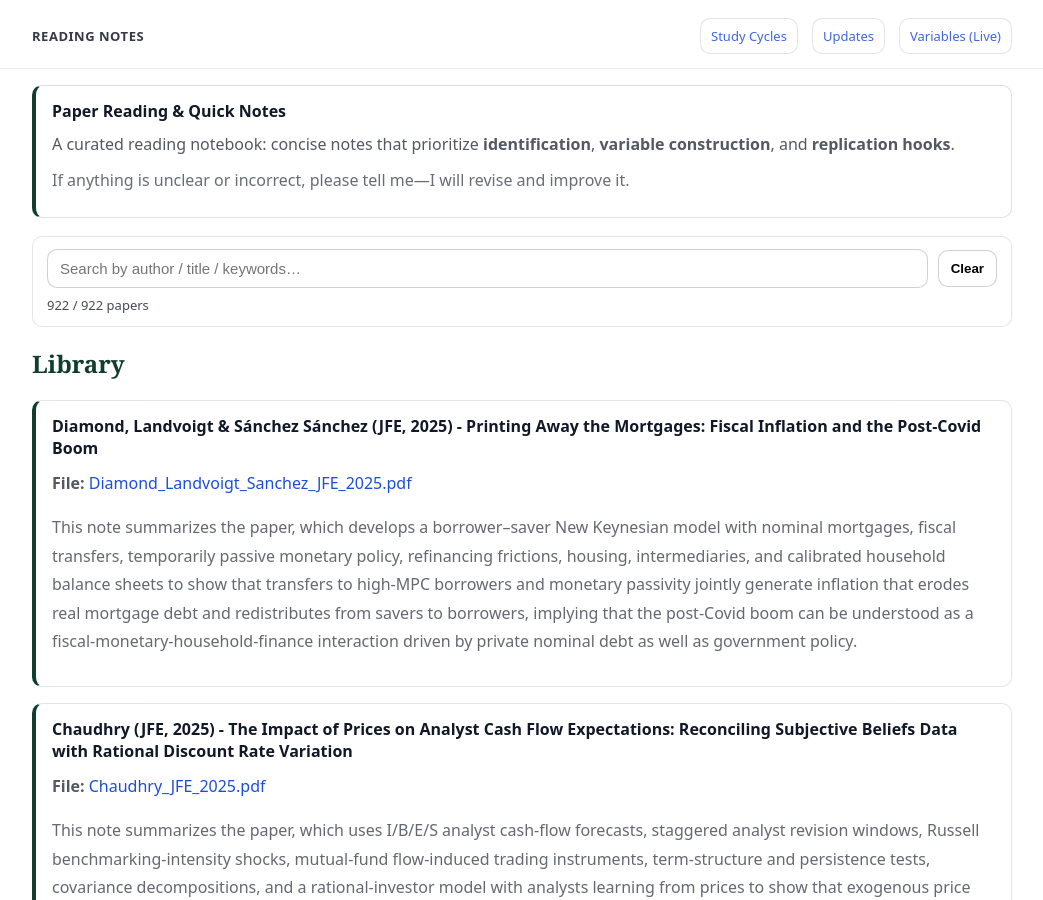
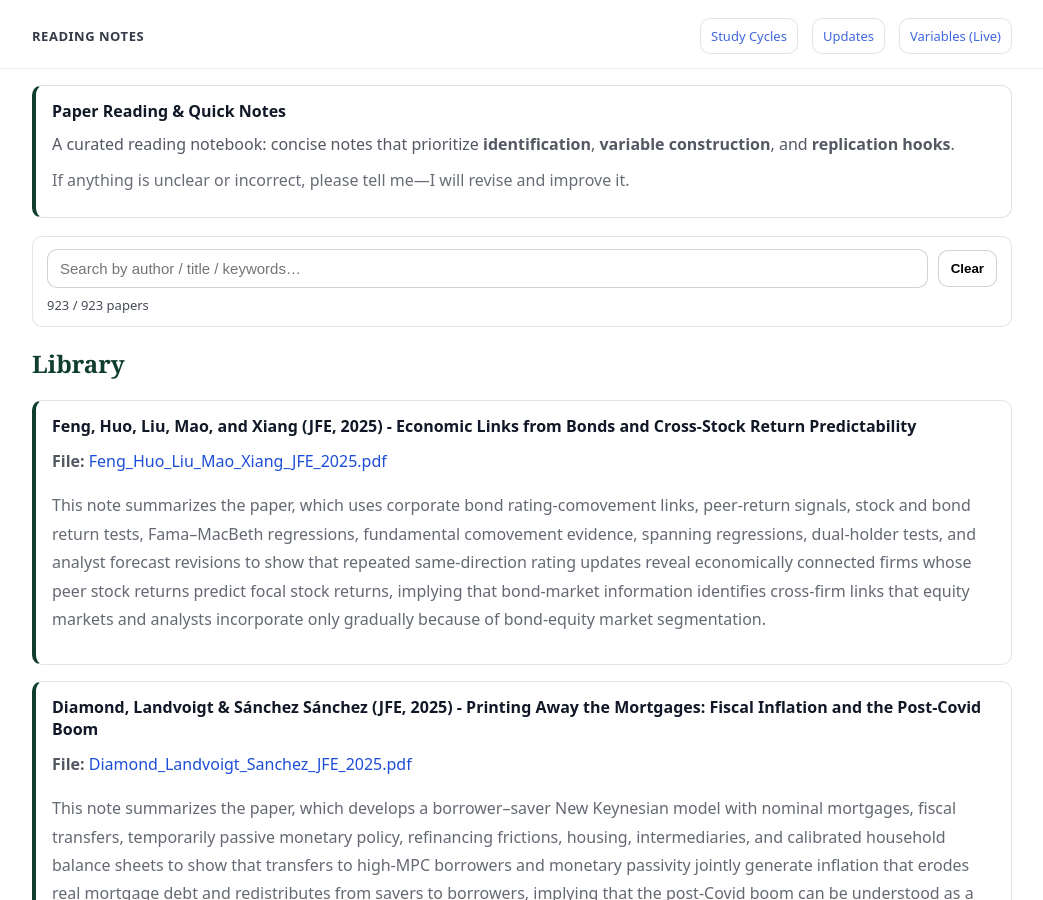
Before and after one commit to yaxinzn/study-archive, a Jekyll site: the page built from reading/index.md, in a window 1280 px wide and 900 px high. Shown: the whole window, without its empty margins (118-1161 px from the left). Built offline with Jekyll 4.4.1, drawn with Linux system fonts in a browser that asks for light colours.

Commit message:
Reading: add/update Feng_Huo_Liu_Mao_Xiang_JFE_2025.pdf

```diff
--- a/_data/reading.yml
+++ b/_data/reading.yml
@@ -1,3 +1,7 @@
+- title: "Feng, Huo, Liu, Mao, and Xiang (JFE, 2025) - Economic Links from Bonds and Cross-Stock Return Predictability"
+  file: "Feng_Huo_Liu_Mao_Xiang_JFE_2025.pdf"
+  desc: "This note summarizes the paper, which uses corporate bond rating-comovement links, peer-return signals, stock and bond return tests, Fama–MacBeth regressions, fundamental comovement evidence, spanning regressions, dual-holder tests, and analyst forecast revisions to show that repeated same-direction rating updates reveal economically connected firms whose peer stock returns predict focal stock returns, implying that bond-market information identifies cross-firm links that equity markets and analysts incorporate only gradually because of bond-equity market segmentation."
+
 - title: "Diamond, Landvoigt & Sánchez Sánchez (JFE, 2025) - Printing Away the Mortgages: Fiscal Inflation and the Post-Covid Boom"
   file: "Diamond_Landvoigt_Sanchez_JFE_2025.pdf"
   desc: "This note summarizes the paper, which develops a borrower–saver New Keynesian model with nominal mortgages, fiscal transfers, temporarily passive monetary policy, refinancing frictions, housing, intermediaries, and calibrated household balance sheets to show that transfers to high-MPC borrowers and monetary passivity jointly generate inflation that erodes real mortgage debt and redistributes from savers to borrowers, implying that the post-Covid boom can be understood as a fiscal-monetary-household-finance interaction driven by private nominal debt as well as government policy."
```
Also changed, not shown: 1 other file.
